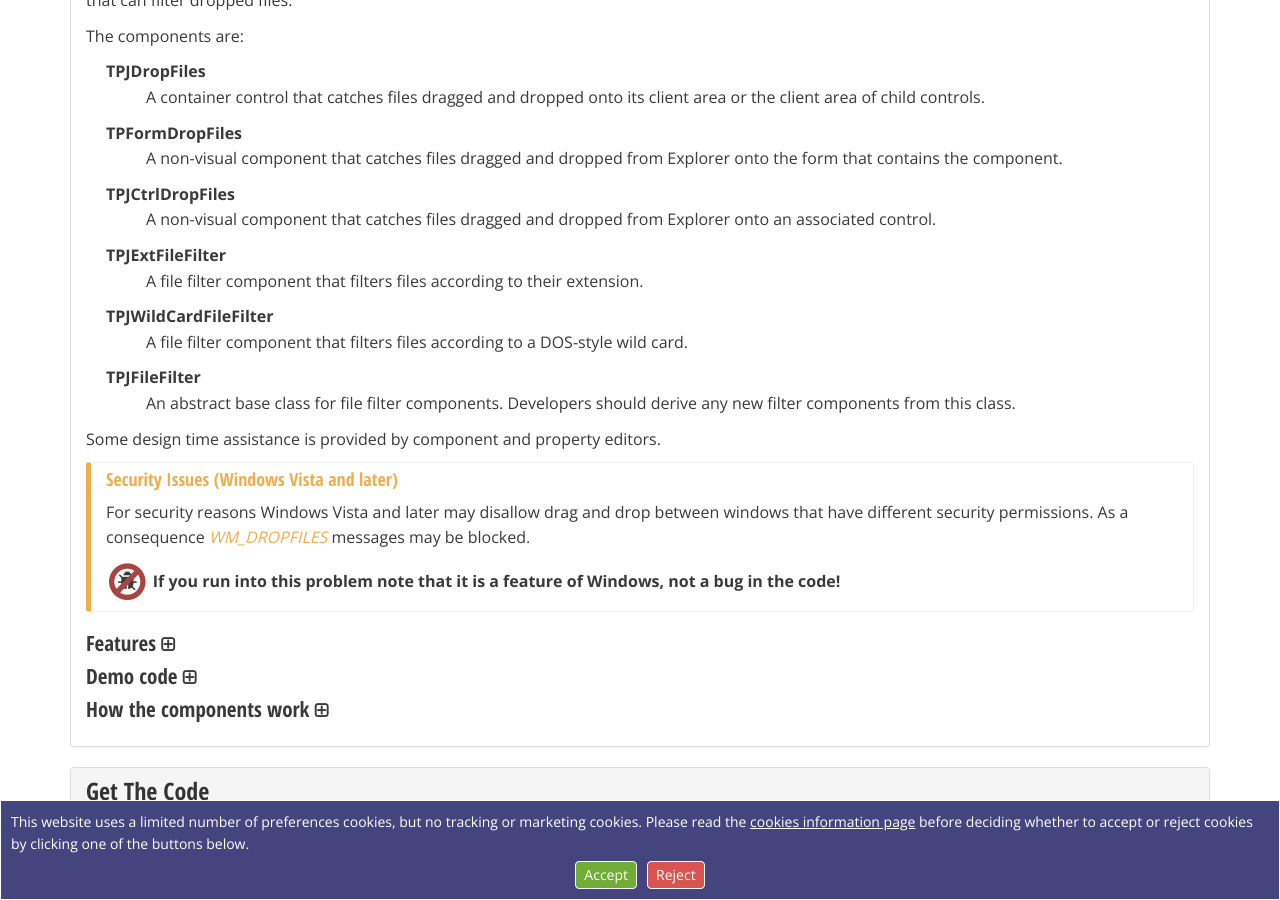
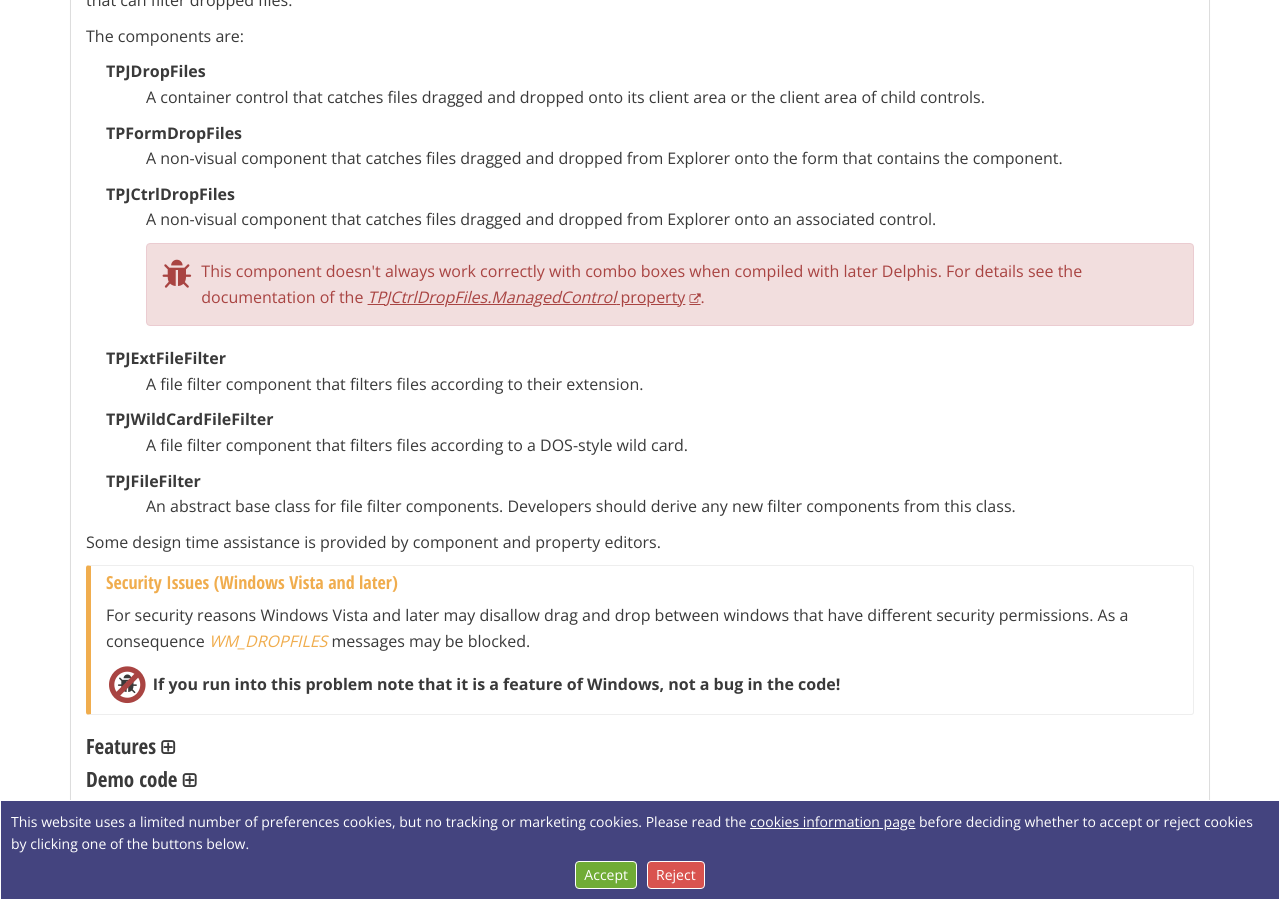
Before and after one commit to delphidabbler/delphidabbler.github.io, a Jekyll site: the page built from _software/dropfiles.html, in a window 1280 px wide and 900 px high, scrolled down 685 px. Built offline with Jekyll 4.4.1, drawn with Linux system fonts in a browser that asks for light colours.

Commit message:
Noted software bug on dropfiles page
Noted minor bug with TPJCtrlDropFiles component working w/ combo boxes

```diff
--- a/_software/dropfiles.html
+++ b/_software/dropfiles.html
@@ -53,7 +53,8 @@ status: "current"
         TPJCtrlDropFiles
       </dt>
       <dd>
-        A non-visual component that catches files dragged and dropped from Explorer onto an associated control.
+        <p>A non-visual component that catches files dragged and dropped from Explorer onto an associated control.</p>
+        <p class="alert alert-danger"><span class="fa fa-bug fa-2x fa-pull-left"></span>This component doesn't always work correctly with combo boxes when compiled with later Delphis. For details see the documentation of the <a href="https://lib-docs.delphidabbler.com/DropFiles/5/API/TPJCtrlDropFiles-ManagedControl.html"><em>TPJCtrlDropFiles.ManagedControl</em> property</a>.</p>
       </dd>
       <dt>
         TPJExtFileFilter
```
